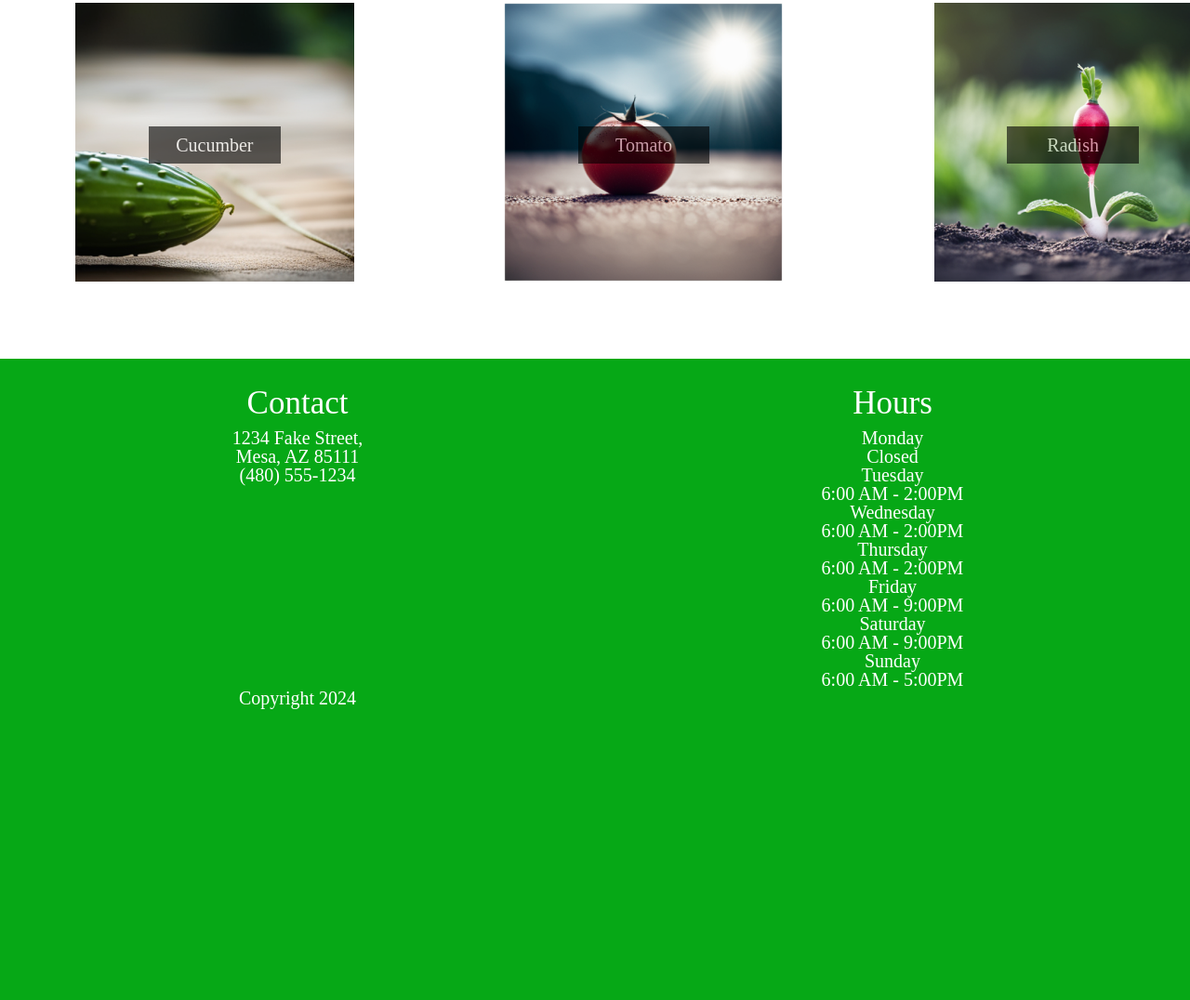
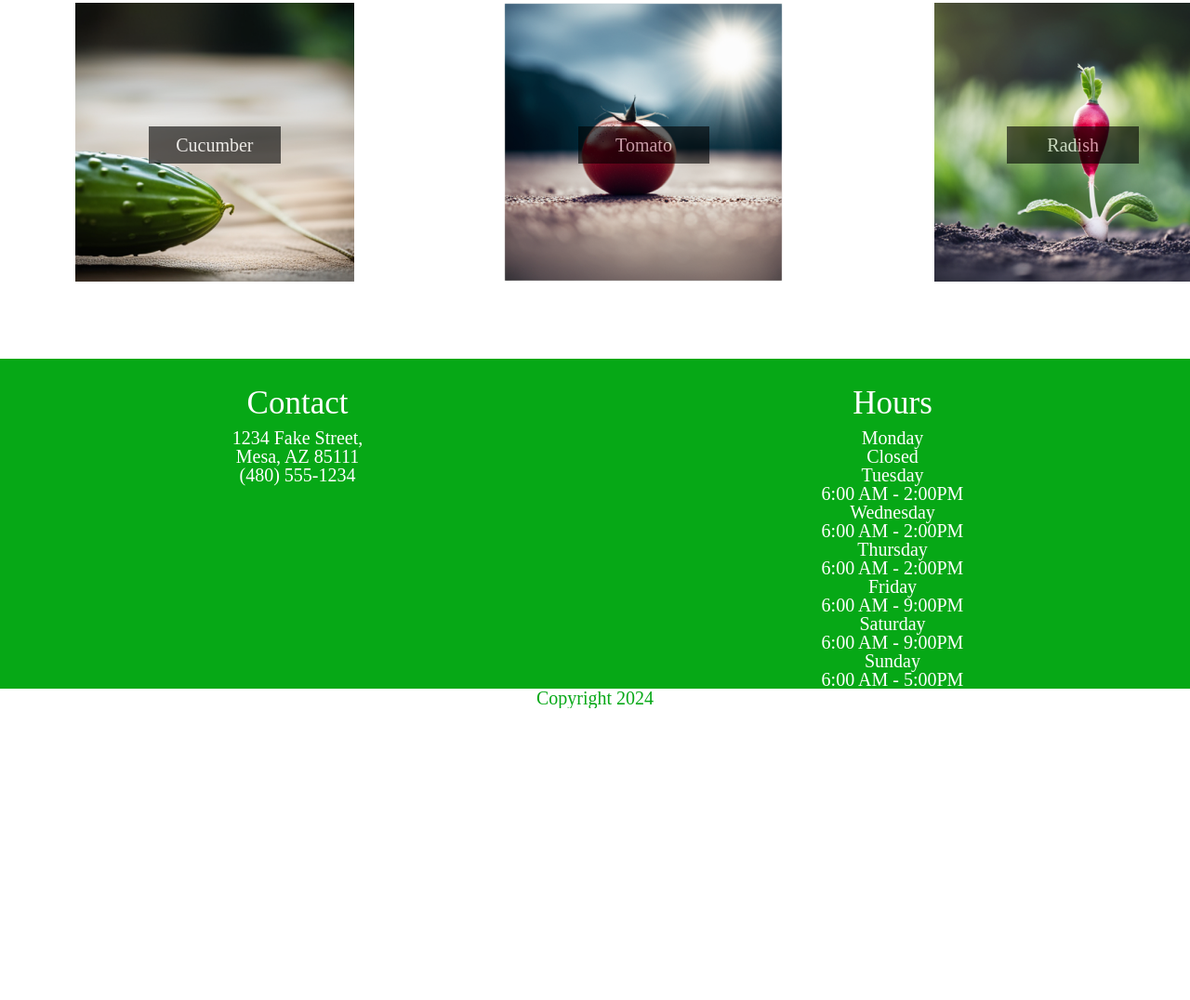
Before and after one commit to nbobluk/farm, a plain HTML site: page index.html in a window 1280 px wide. Shown: the part 3158-4234 px from the top of the page at 93% size. After the commit the page ends 3920 px from the top, so only its background shows below. Drawn offline with Linux system fonts and the light colour scheme; a web font is replaced by a local one.

Commit message:
targeting contacts/hours

```diff
--- a/index.html
+++ b/index.html
@@ -162,6 +162,7 @@
         </main>
 
         <footer>
+            <section id="contactshours">
                 <section id="contacts">
                     <h2>Contact</h2>
                     <address>
@@ -204,6 +205,7 @@
                         </div>
                     </dl>
                 </section>
+            </section>
             <div id="copyright">
                 <small>Copyright 2024</small>
             </div>
--- a/styles.css
+++ b/styles.css
@@ -168,25 +168,18 @@ figcaption{
 	grid-column-end: 2;
 }
 
-footer {
+#contactshours {
 	background-color:  #06A816;
 	display: grid;
-	grid-template-rows: 1fr 1fr;
+	grid-template-columns: 1fr 1fr;
 	text-align: center;
 	color: #ffffff;
 	padding-top: 1rem;
 }
 
-#contacts {
-	grid-template-columns: 1fr 1fr 1fr;
-}
-
-#hours {
-	grid-template-columns: 1fr 1fr 1fr;
-}
-
-footer p{
+#copyright{
 	background-color: #ffffff;
+	text-align:center;
 	color: #06A816;
 }
 
@@ -228,7 +221,7 @@ footer p{
     	grid-column-end:2;
 	}
 
-	footer {
+	#contactshours {
 		background-color:  #06A816;
 		display: grid;
 		grid-template-columns: 1fr 1fr;
@@ -237,11 +230,9 @@ footer p{
 		padding-top: 1rem;
 	}
 
-	footer p{
-		display: flex;
+	#copyright{
 		background-color: #ffffff;
 		color: #06A816;
-		margin: auto;
 	}
 }
 
@@ -293,6 +284,10 @@ footer p{
 		grid-column-start:1;
 		grid-column-end:3;
 	}
+	#copyright{
+		background-color: #ffffff;
+		color: #06A816;
+	}
 
 }
 
```
Lines whose indentation alone changed are shown as unchanged.
